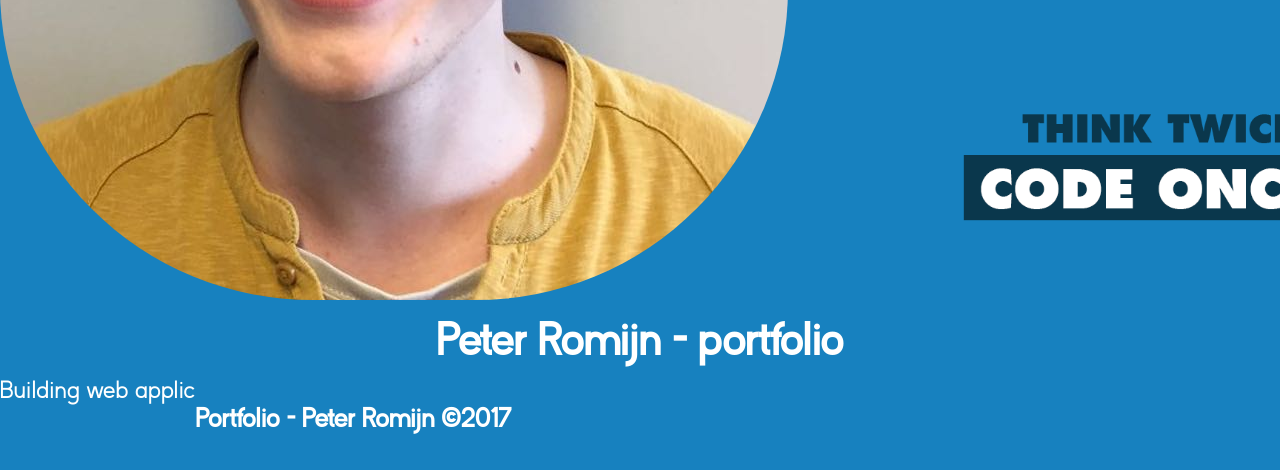
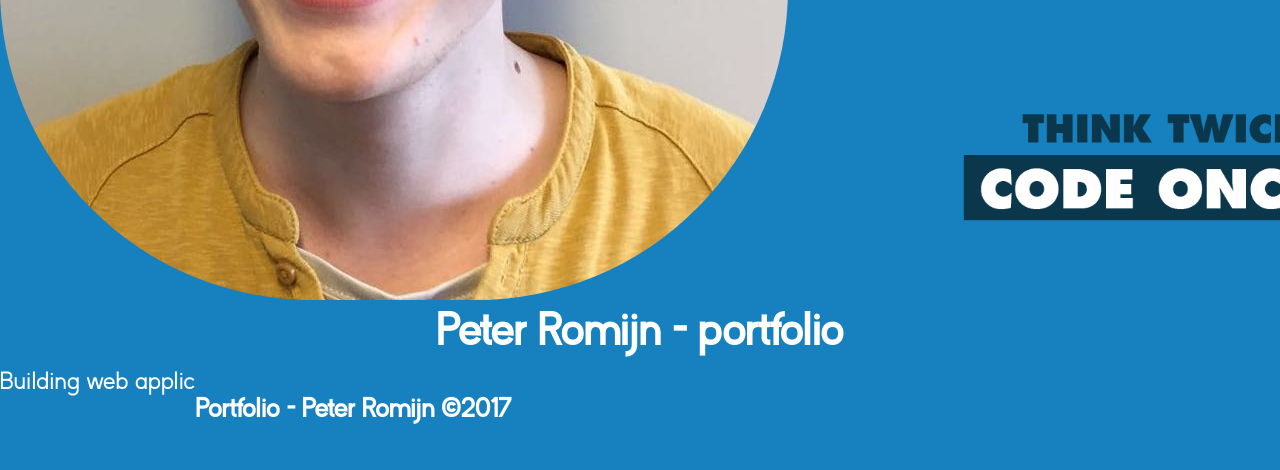
Before and after one commit to mainshooter/Portfolio, a PHP site: page /phpmail/ in a window 1280 px wide; the page is wider, and only the part inside the window is pictured. Shown: the part 879-1349 px from the top of that part. After the commit the page ends 1303 px from the top of that part, so only its background shows below. Run offline with PHP 8.4, Linux system fonts and the light colour scheme.

Commit message:
Changed style and some text

```diff
--- a/AJAX/index-content.html
+++ b/AJAX/index-content.html
@@ -4,7 +4,7 @@
   <div class="col-4 col-m-3"></div>
 
   <header>
-    <h1 class="col-12 center-text">Peter Romijn - portfolio</h1>
+    <h1 class="col-12 center-text noSpace">Peter Romijn - portfolio</h1>
   </header>
   <div style="padding: 0;" class="col-12 center-text"><div class="center-text col-12" id="text">&nbsp;</div><div id="blinker">&nbsp;</div></div>
 </div>
--- a/AJAX/mywork.html
+++ b/AJAX/mywork.html
@@ -1,7 +1,7 @@
         <!-- Start projects -->
         <div class="row">
           <sections>
-          <h1 class="center-text">Projects</h1>
+          <h1 class="center-text">Projecten</h1>
           <div class="col-1"></div>
             <div class="col-10">
               <article>
@@ -17,7 +17,7 @@
                 <p>
                 Toko Bandung is een oud bedrijf dat sinds 1976 bestaat in Amsterdam-West.
                 Het bedrijf is in 2016 overgenomen. De nieuwe eigenaren wilden een nieuwe website.
-                De oude website was verouderd en had geen mobiel design of was mobile-first gebouwd.
+                De oude website was verouderd en had geen mobiel design.
                 <br />
                 De nieuwe website moest de kleuren van hun logo hebben en overzichtelijk zijn.
                 </p>
@@ -67,7 +67,7 @@
                     <li>Opdrachtgever: Digi Menu</li>
                     <li>Rol: head of development</li>
                     <li>Teamgrootte: 2</li>
-                    <li>Programmeertalen: HTML, CSS, JavaScript, PHP</li>
+                    <li>Programmeertalen: HTML, CSS, JavaScript, PHP en SQL</li>
                   </ul>
                 </summary>
               </div>
--- a/AJAX/style/style.css
+++ b/AJAX/style/style.css
@@ -56,6 +56,11 @@
 .div_button a {
   color: white;
   font-size: 1.5em;
+}
+.noSpace {
+  /*Contains no margin and no padding*/
+  margin-top: 0;
+  padding: 0;
 }
 .project {
   text-align: center;
```
